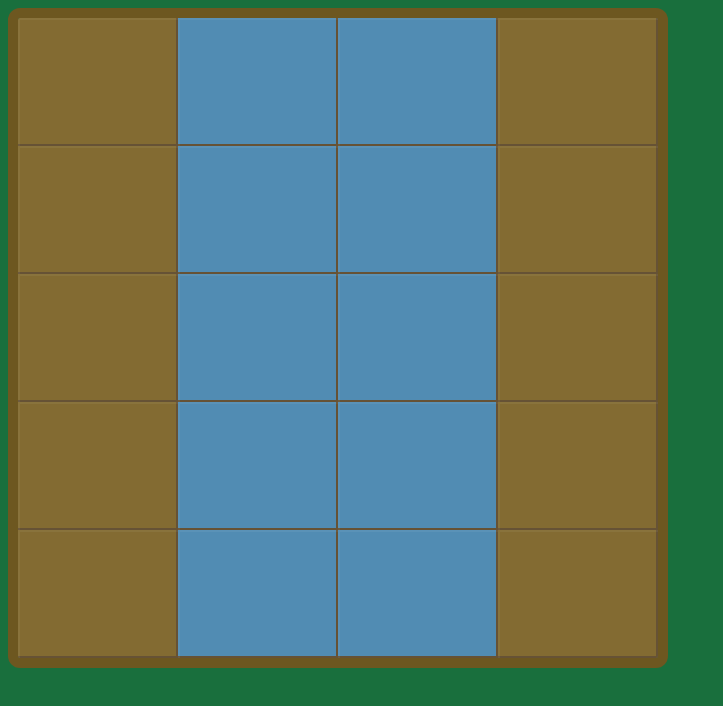
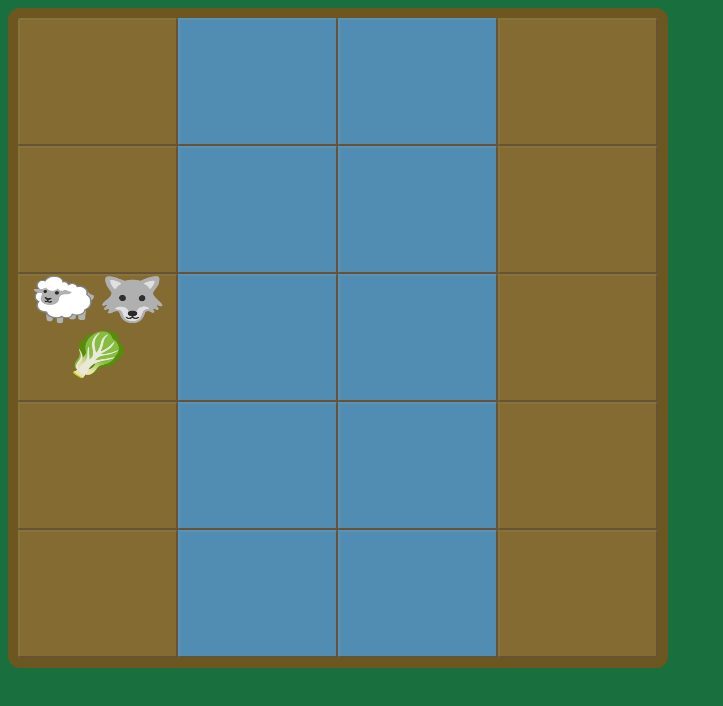
Before and after one commit to ufjf-dcc121/ufjf-dcc121-2022-1-atv4-faugusto-oliveira, a plain HTML site: page index.html in a window 1280 px wide. Shown: the whole page, without its empty margins (0-723 px from the left). Drawn offline with Linux system fonts and the light colour scheme.

Commit message:
Adicionado imagens no html e estilo para as mesmas

```diff
--- a/css/style.css
+++ b/css/style.css
@@ -2,7 +2,12 @@ body
 {
   background-color: #196F3D;
 }
-
+img
+{
+  width: 40%;
+  height: 40%;
+  position: relative;
+}
 #container
 {
   position: sticky;
--- a/index.html
+++ b/index.html
@@ -16,7 +16,11 @@
 		<div class="river"></div>
 		<div class="river"></div>
 		<div class="edge"></div>
-		<div class="edge"></div>
+		<div class="edge">
+			<img src="img/sheep.png" id="Sheep">
+			<img src="img/wolf.png" id="Wolf">
+			<img src="img/lettuce.png" id="iLettuce">
+		</div>
 		<div class="river"></div>
 		<div class="river"></div>
 		<div class="edge"></div>
```
